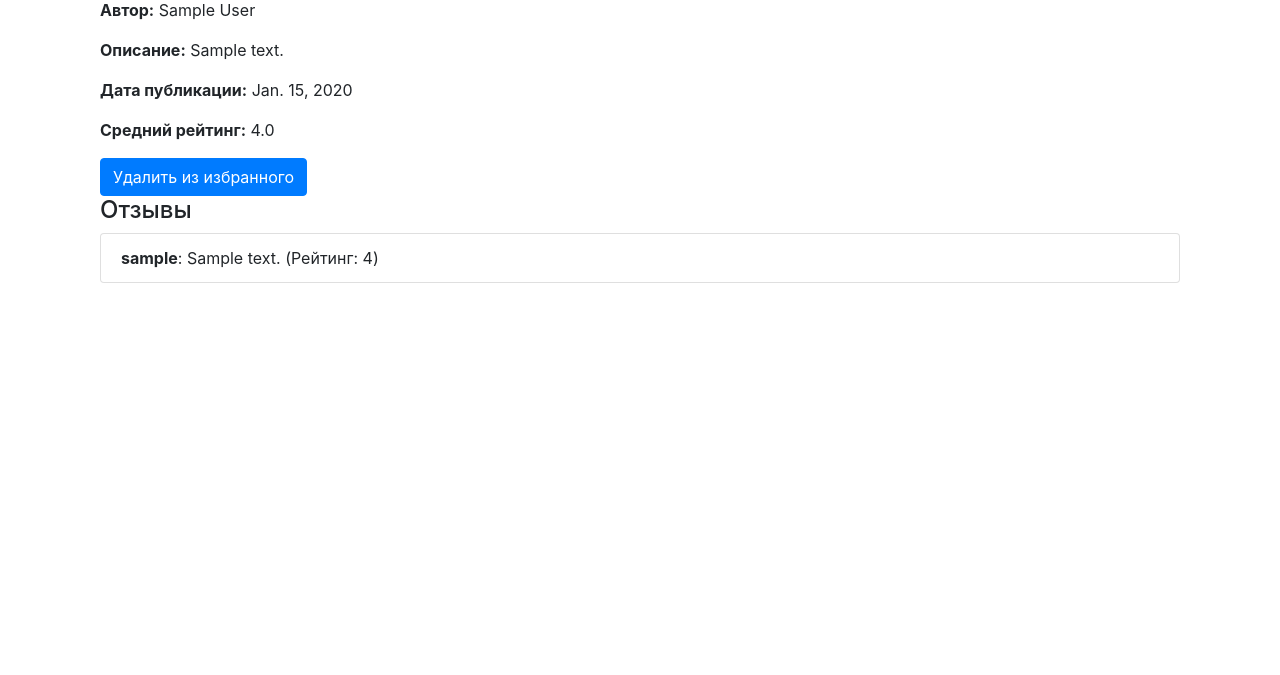
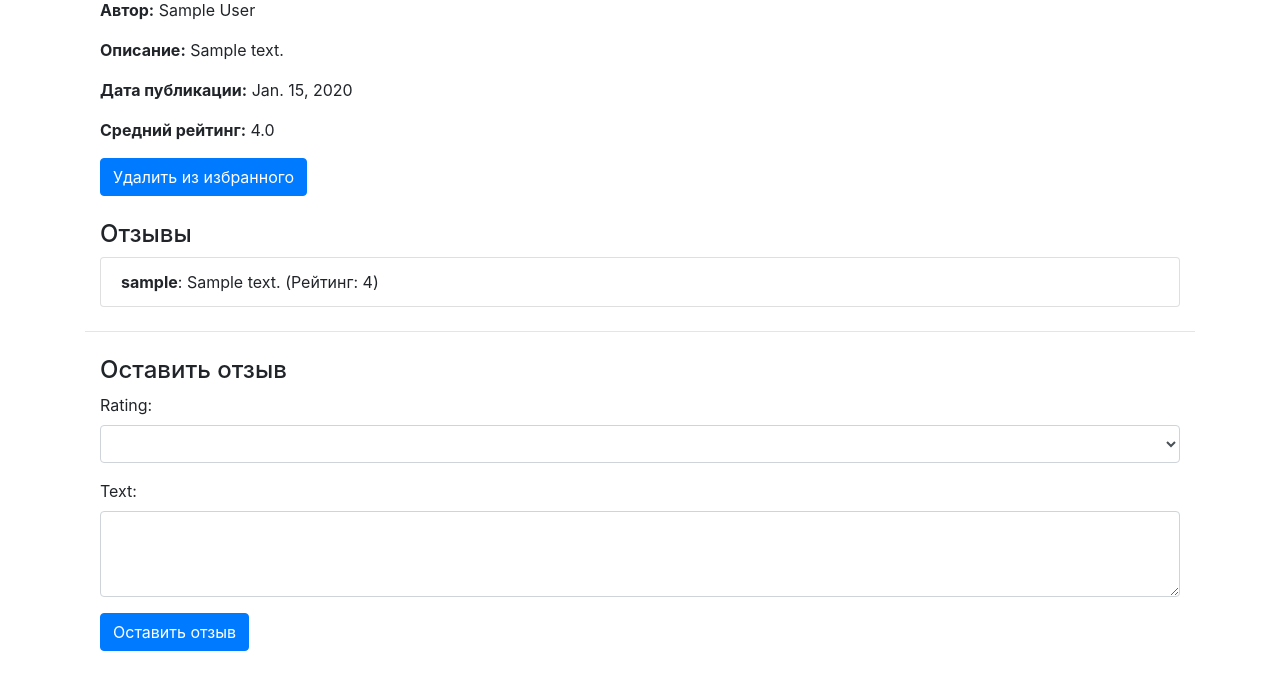
Before and after one commit to almazuulu/BookCatalogue, a Django app: page /book/00000000-0000-0000-0000-000000000001/ in a window 1280 px wide. Shown: the part 192-867 px from the top of the page. Before the commit the page ends 475 px from the top, so only its background shows below. Run offline with Django 4.2, Linux system fonts and the light colour scheme; a user stored in the database is signed in; tables that the repository leaves empty hold one stand-in row (values such as "Sample post"); lists and menus that the app fills with data are empty; some libraries are stand-ins or nearby versions.

Commit message:
Комментарии и рейтинги

```diff
--- /dev/null
+++ b/bookcatalogue/book/forms.py
@@ -0,0 +1,11 @@
+from django import forms
+from .models import Review
+
+class ReviewForm(forms.ModelForm):
+    class Meta:
+        model = Review
+        fields = ['rating', 'text']
+        widgets = {
+            'rating': forms.Select(attrs={'class': 'form-control'}),
+            'text': forms.Textarea(attrs={'class': 'form-control', 'rows': 3}),
+        }
--- a/bookcatalogue/book/templates/book/book_detail.html
+++ b/bookcatalogue/book/templates/book/book_detail.html
@@ -4,14 +4,13 @@
 {% block title %}{{ book.title }}{% endblock %}
 
 {% block content %}
-<div class="container mt-4">
+<div class="container mt-4 mb-4">
     <h2>{{ book.title }}</h2>
     <p><strong>Жанр:</strong> {{ book.genre }}</p>
     <p><strong>Автор:</strong> {{ book.author.full_name }}</p>
     <p><strong>Описание:</strong> {{ book.description }}</p>
     <p><strong>Дата публикации:</strong> {{ book.publish_date }}</p>
     <p><strong>Средний рейтинг:</strong> {{ book.average_rating }}</p>
-
 
     {% if user.is_authenticated %}
     <form action="{% url 'add_to_favorite' book.id %}" method="post">
@@ -25,8 +24,9 @@
         </button>
     </form>
     {% endif %}
+</div>
 
-
+<div class="container mt-4 mb-4">
     <h4>Отзывы</h4>
     <ul class="list-group">
         {% for review in book.reviews.all %}
@@ -38,7 +38,31 @@
         {% endfor %}
     </ul>
 </div>
+<hr>
+<div class="container mt-4 mb-4">
+    <h4>Оставить отзыв</h4>
+    <!-- Форма для добавления отзыва -->
+    {% if user.is_authenticated %}
+    <form method="post" action="{% url 'add_review' book.pk %}">
+        {% csrf_token %}
 
+        <div class="form-group">
+            {{ review_form.rating.label_tag }}
+            {{ review_form.rating }}
+        </div>
 
+        <div class="form-group">
+            {{ review_form.text.label_tag }}
+            {{ review_form.text }}
+        </div>
+
+        <button type="submit" class="btn btn-primary">Оставить отзыв</button>
+    </form>
+    {% endif %}
+</div>
+
+<style>
+    /* Добавьте свои пользовательские стили здесь, если необходимо */
+</style>
 
 {% endblock %}
--- a/bookcatalogue/book/templates/book/index.html
+++ b/bookcatalogue/book/templates/book/index.html
@@ -48,7 +48,7 @@
                 <p class="card-text">Средний рейтинг: {{ book.average_rating }}</p>
                 {% if book.id in favorite_books %}
                 <p class="card-text">
-                    <small class="text-muted">В избранном</small>
+                    <small class="text-white bg-success p-1">В избранном</small>
                 </p>
                 {% endif %}
 
--- a/bookcatalogue/book/urls.py
+++ b/bookcatalogue/book/urls.py
@@ -5,4 +5,5 @@ urlpatterns = [
     path('', views.BookListView.as_view(), name='home'),
     path('book/<uuid:pk>/', views.BookDetailView.as_view(), name='book_detail'),
     path('add_to_favorite/<uuid:book_id>/', views.add_to_favorite, name='add_to_favorite'),
+    path('book/<uuid:pk>/add_review/', views.BookDetailView.as_view(), name='add_review'),
 ]
--- a/bookcatalogue/book/views.py
+++ b/bookcatalogue/book/views.py
@@ -1,11 +1,12 @@
 from django.db.models import Q
 from django.views import generic
-from .models import Book, Genre, Author, FavoriteBook
+from .models import Book, Genre, Author, FavoriteBook, Review
 from django.contrib.auth.decorators import login_required
 from django.views.decorators.http import require_POST
 from django.shortcuts import get_object_or_404
 from django.http import JsonResponse
 from django.shortcuts import redirect
+from .forms import ReviewForm
 
 
 class BookListView(generic.ListView):
@@ -48,6 +49,8 @@ class BookListView(generic.ListView):
         return context
 
 
+
+
 class BookDetailView(generic.DetailView):
     model = Book
     template_name = 'book/book_detail.html'
@@ -56,7 +59,26 @@ class BookDetailView(generic.DetailView):
         context = super().get_context_data(**kwargs)
         if self.request.user.is_authenticated:
             context['is_favorited'] = FavoriteBook.objects.filter(user=self.request.user, book=self.object).exists()
+        context['reviews'] = Review.objects.filter(book=self.object)
+        context['review_form'] = ReviewForm()
+
         return context
+
+    def post(self, request, *args, **kwargs):
+        book = self.get_object()
+        review_form = ReviewForm(request.POST)
+        if review_form.is_valid():
+            # Создайте новый отзыв, связанный с текущей книгой и текущим пользователем
+            review = review_form.save(commit=False)
+            review.book = book
+            review.user = request.user
+            review.save()
+            return redirect('book_detail', pk=book.pk)
+        else:
+            # Если форма недействительна, повторно отобразите страницу с ошибками
+            context = self.get_context_data()
+            context['review_form'] = review_form
+            return self.render_to_response(context)
 
 
 
```
